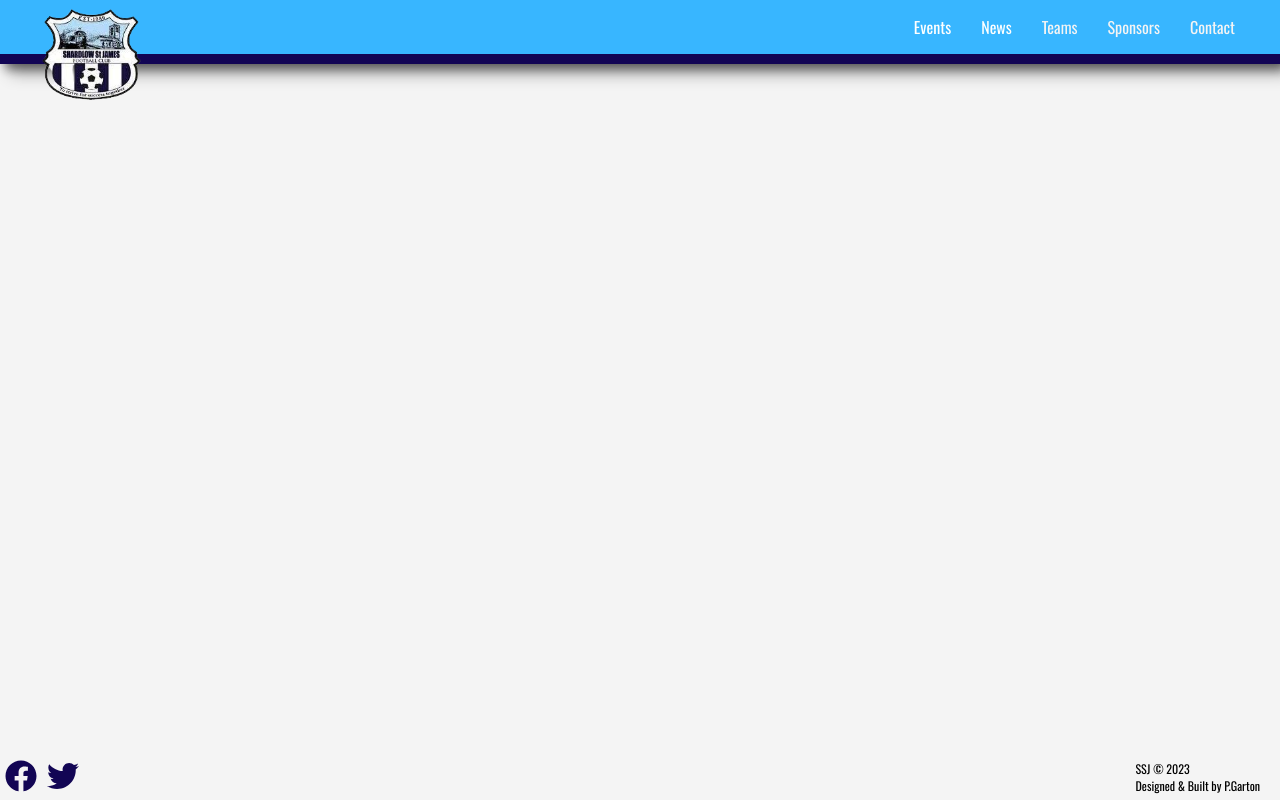
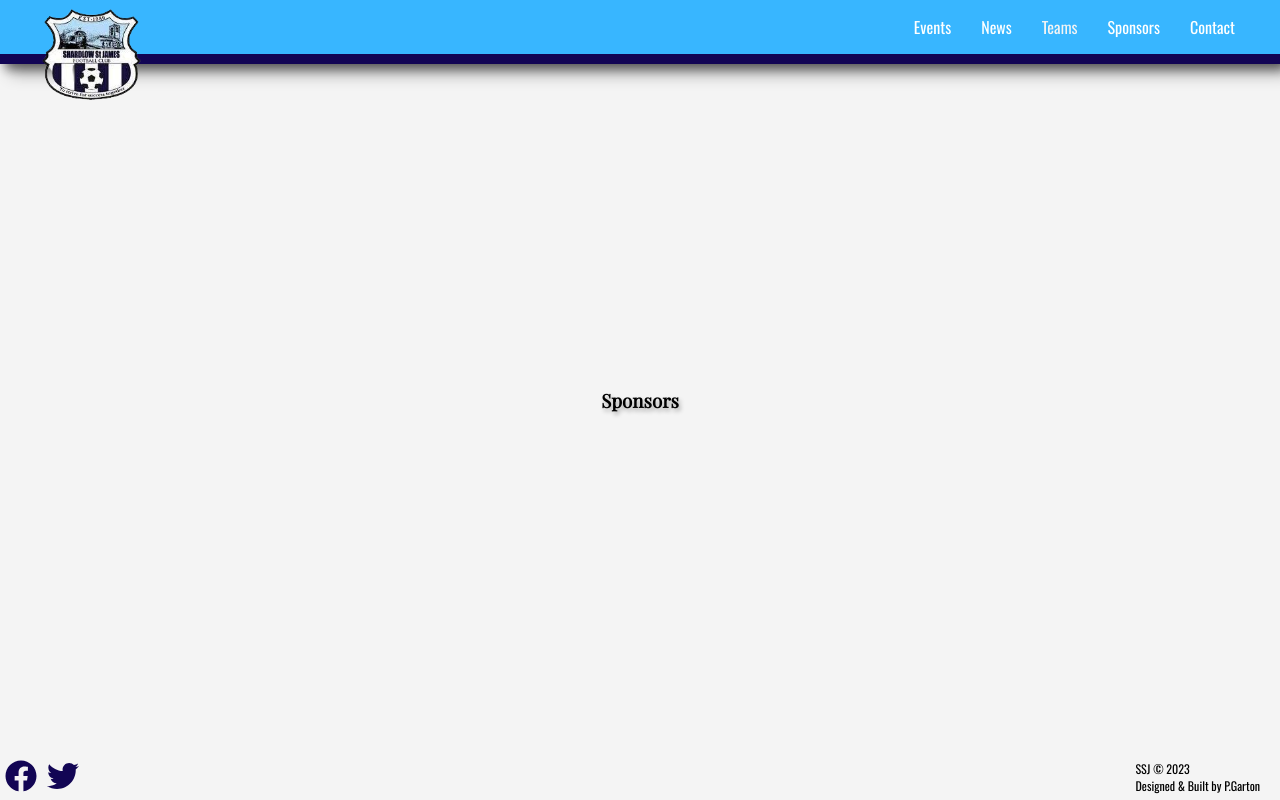
Before and after one commit to paulg44/shardlow_st_james, a React (Create React App) app in the folder ssj/: page /sponsors in a window 1280 px wide. Built offline with nearby package versions, Linux system fonts and the light colour scheme.

Commit message:
add rest of site structure apart from teams page

```diff
--- a/ssj/src/App.js
+++ b/ssj/src/App.js
@@ -9,6 +9,8 @@ import Footer from "./Components/SmallComponents/Footer/Footer";
 import Homepage from "./Components/Pages/Homepage/Homepage";
 import Event from "./Components/Pages/Events/Events";
 import News from "./Components/Pages/News/News";
+import Sponsors from "./Components/Pages/Sponsors/Sponsors";
+import Contact from "./Components/Pages/Contact/Contact";
 
 function App() {
   return (
@@ -18,6 +20,8 @@ function App() {
         <Route path="/" element={<Homepage homepageImg={homepageImg} />} />
         <Route path="/events" element={<Event />} />
         <Route path="/news" element={<News />} />
+        <Route path="/sponsors" element={<Sponsors />} />
+        <Route path="/contact" element={<Contact />} />
       </Routes>
       <Footer />
     </BrowserRouter>
--- /dev/null
+++ b/ssj/src/Components/Pages/Contact/Contact.css
@@ -0,0 +1,8 @@
+/* CSS file for contact page */
+
+.contact {
+  height: 100vh;
+  display: flex;
+  align-items: center;
+  justify-content: center;
+}
--- /dev/null
+++ b/ssj/src/Components/Pages/Contact/Contact.js
@@ -0,0 +1,13 @@
+// Contact Component
+
+import "./Contact.css";
+
+function Contact() {
+  return (
+    <div className="contact">
+      <h3>Contact</h3>
+    </div>
+  );
+}
+
+export default Contact;
--- a/ssj/src/Components/Pages/News/News.css
+++ b/ssj/src/Components/Pages/News/News.css
@@ -5,7 +5,7 @@
   display: flex;
   flex-direction: column;
   justify-content: center;
-  background: linear-gradient(to right, transparent 60%, var(--light-blue));
+  /* background: linear-gradient(to right, transparent 60%, var(--light-blue)); */
 }
 
 .news h3 {
--- a/ssj/src/Components/Pages/News/NewsArticle/NewsArticle.css
+++ b/ssj/src/Components/Pages/News/NewsArticle/NewsArticle.css
@@ -4,6 +4,7 @@
   display: flex;
   align-items: center;
   padding: 10px;
+  margin-left: 20px;
 }
 
 /* Alternate layout */
--- /dev/null
+++ b/ssj/src/Components/Pages/Sponsors/Sponsors.css
@@ -0,0 +1,8 @@
+/* CSS file for sponsors page */
+
+.sponsors {
+  height: 100vh;
+  display: flex;
+  align-items: center;
+  justify-content: center;
+}
--- /dev/null
+++ b/ssj/src/Components/Pages/Sponsors/Sponsors.js
@@ -0,0 +1,13 @@
+// Sponsors Component
+
+import "./Sponsors.css";
+
+function Sponsors() {
+  return (
+    <div className="sponsors">
+      <h3>Sponsors</h3>
+    </div>
+  );
+}
+
+export default Sponsors;
--- a/ssj/src/Components/SmallComponents/NavBar/NavBar.js
+++ b/ssj/src/Components/SmallComponents/NavBar/NavBar.js
@@ -26,8 +26,12 @@ function NavBar() {
                 <li>Team 3</li>
               </ul> */}
             </li>
-            <li className="listItem">Sponsors</li>
-            <li className="listItem">Contact</li>
+            <li className="listItem">
+              <Link to={"/sponsors"}>Sponsors</Link>
+            </li>
+            <li className="listItem">
+              <Link to={"/contact"}>Contact</Link>
+            </li>
           </ul>
         </div>
       </div>
--- a/ssj/src/index.css
+++ b/ssj/src/index.css
@@ -16,6 +16,7 @@
 
 body {
   margin: 0;
+  height: 100vh;
   font-family: -apple-system, BlinkMacSystemFont, "Segoe UI", "Roboto", "Oxygen",
     "Ubuntu", "Cantarell", "Fira Sans", "Droid Sans", "Helvetica Neue",
     sans-serif;
```
